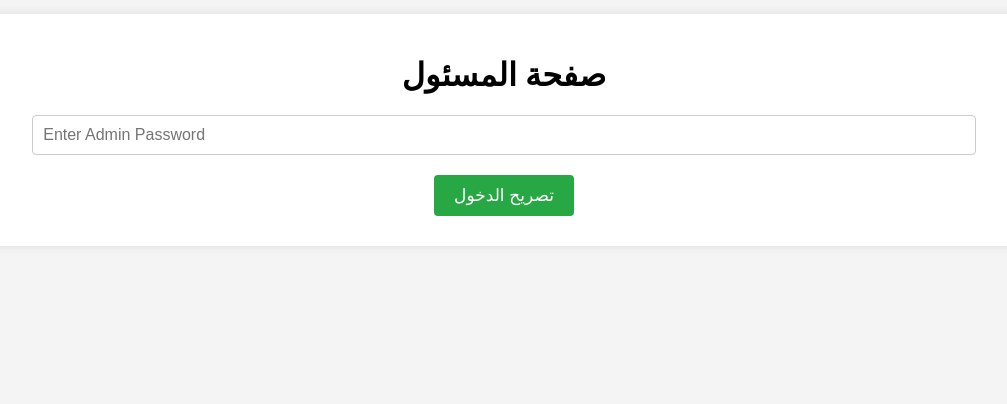
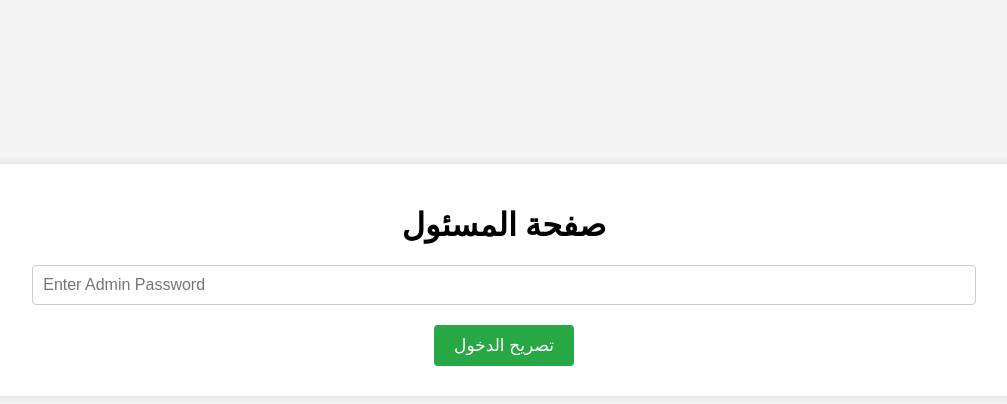
Before and after one commit to themarker20/product-gallery, a website: page public/admin.html in a window 1280 px wide. Shown: the part 300-704 px from the top of the page, without its empty margins (136-1143 px from the left). Drawn offline with Linux system fonts and the light colour scheme; a web font is replaced by a local one.

Commit message:
code edit

```diff
--- a/netlify/functions/admin.js
+++ b/netlify/functions/admin.js
@@ -5,10 +5,10 @@ exports.handler = async (event) => {
   const { password } = JSON.parse(event.body);
 
   // Check admin password
-  if (password !== 'admin123') {
+  if (password !== process.env.ADMIN_PASSWORD) {
     return {
       statusCode: 401,
-      body: JSON.stringify({ error: 'Unauthorized' }),
+      body: JSON.stringify({ error: "Unauthorized" }),
     };
   }
 
--- a/public/styles.css
+++ b/public/styles.css
@@ -88,6 +88,11 @@ button:hover {
   background: #0056b3;
 }
 
+.admin-container{
+  height: auto;
+  margin-top: 300px;
+}
+
 #adminContent h2 {
   padding: 40px 0 20px;
 }
```
Also changed, not shown: netlify.toml.
